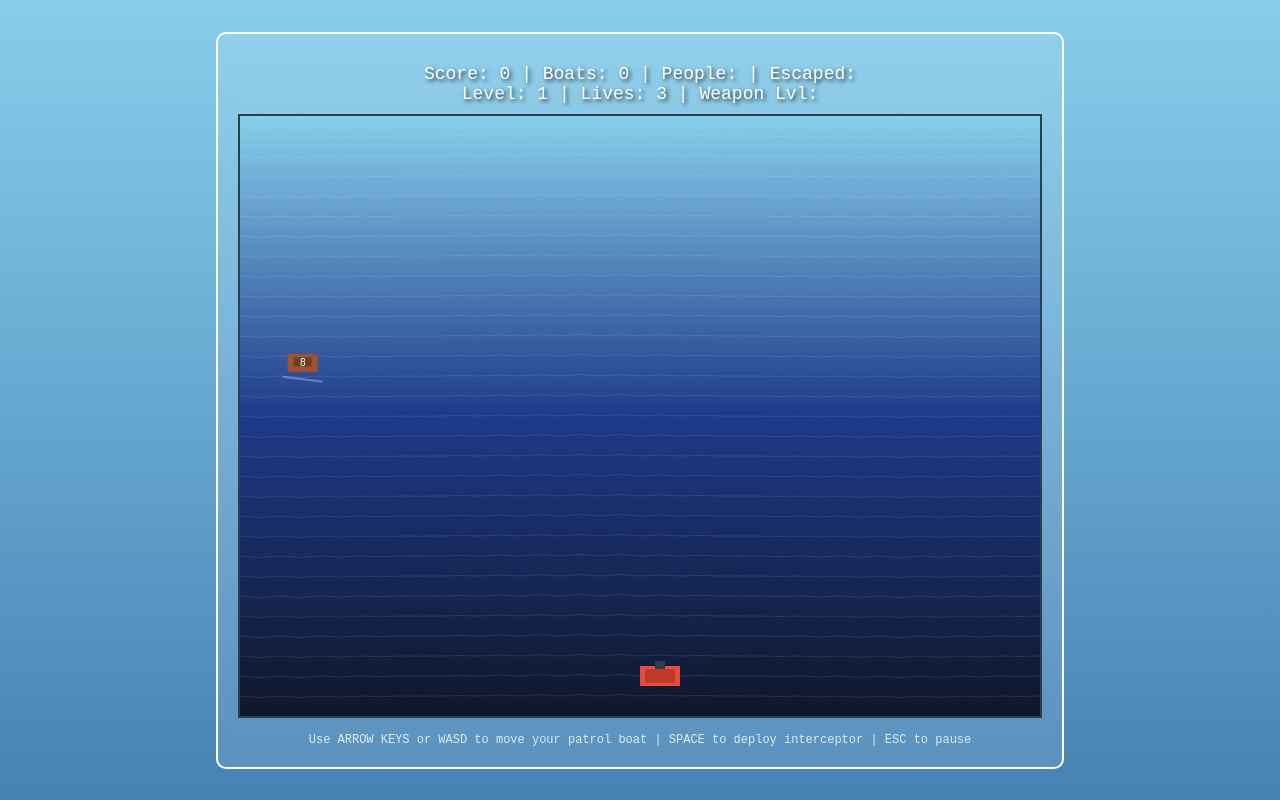
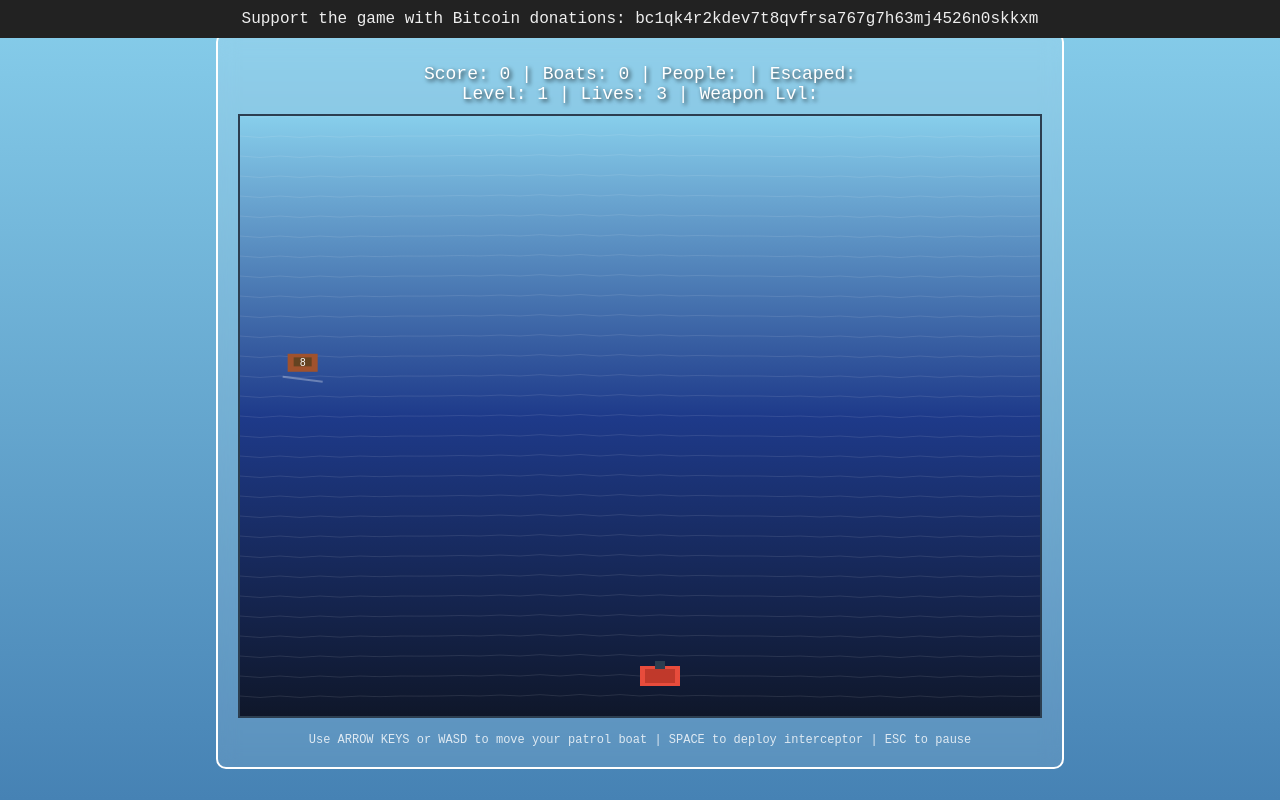
Before and after one commit to Btcphilosopher/borderforce, a plain HTML site: page index.html in a window 1280 px wide. Drawn offline with Linux system fonts and the light colour scheme.

Commit message:
Update index.html

```diff
--- a/index.html
+++ b/index.html
@@ -77,6 +77,14 @@
         }
     </style>
 </head>
+    <div style="background: #222; color: #eee; font-family: monospace; text-align: center; padding: 10px; font-size: 16px; position: fixed; top: 0; width: 100%; z-index: 1000;">
+  Support the game with Bitcoin donations:
+  <code style="user-select: all;">bc1qk4r2kdev7t8qvfrsa767g7h63mj4526n0skkxm</code>
+</div>
+
+<!-- padding so game content is not hidden under fixed bar -->
+<div style="padding-top: 40px;"></div>
+
 <body>
     <div class="game-container">
         <div class="hud">
```
